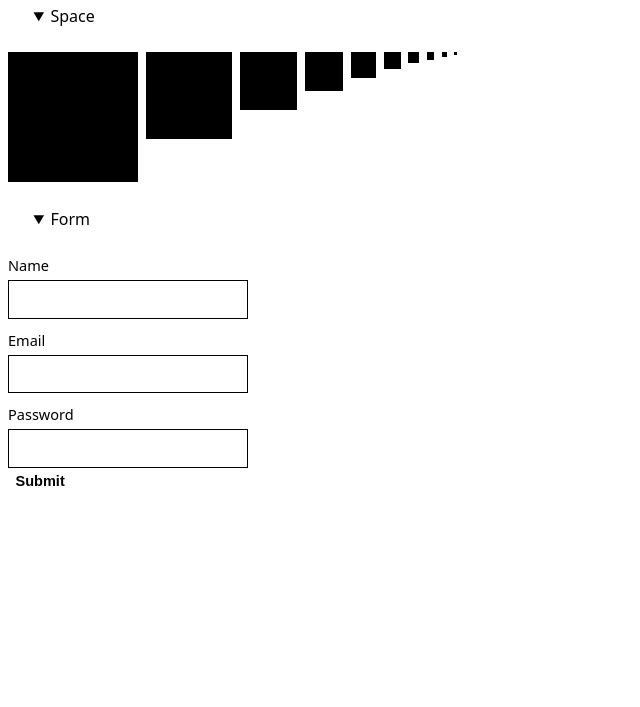
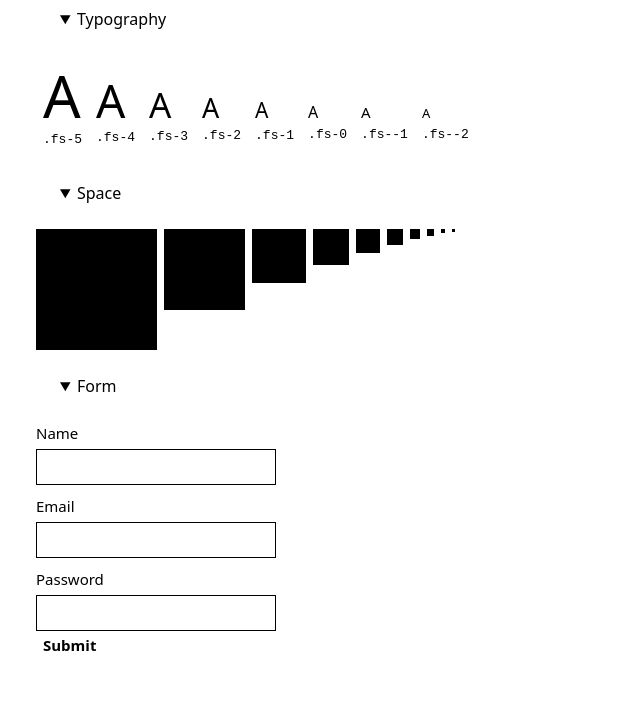
Before and after one commit to jberglund/czz, a website: page index.html in a window 1280 px wide. Shown: the part 93-800 px from the top of the page, without its empty margins (0-640 px from the left). Drawn offline with Linux system fonts and the light colour scheme.

Commit message:
Update typography and spacing styles; increment version to 1.0.1

```diff
--- a/index.html
+++ b/index.html
@@ -3,8 +3,41 @@
     <title>Home</title>
     <link rel="stylesheet" type="text/css" href="styles/index.css" />
   </head>
-  <body>
+  <body class="p-xl">
     <h1>snaccs</h1>
+
+    <details open>
+      <summary class="p-l">Typography</summary>
+      <div>
+        <flex-stack horizontal="baseline">
+          <flex-stack class="p-xs" align="baseline">
+            <div class="t-center fs-5 fw-bold t-baseline">A</div>
+            <pre class="t-center fs--2 t-baseline">.fs-5</pre></flex-stack
+          ><flex-stack class="p-xs" align="baseline">
+            <div class="t-center fs-4 fw-bold t-baseline">A</div>
+            <pre class="t-center fs--2 t-baseline">.fs-4</pre></flex-stack
+          ><flex-stack class="p-xs" align="baseline">
+            <div class="t-center fs-3 fw-bold t-baseline">A</div>
+            <pre class="t-center fs--2 t-baseline">.fs-3</pre></flex-stack
+          ><flex-stack class="p-xs" align="baseline">
+            <div class="t-center fs-2 fw-bold t-baseline">A</div>
+            <pre class="t-center fs--2 t-baseline">.fs-2</pre></flex-stack
+          ><flex-stack class="p-xs" align="baseline">
+            <div class="t-center fs-1 fw-bold t-baseline">A</div>
+            <pre class="t-center fs--2 t-baseline">.fs-1</pre></flex-stack
+          ><flex-stack class="p-xs" align="baseline">
+            <div class="t-center fs-0 fw-bold t-baseline">A</div>
+            <pre class="t-center fs--2 t-baseline">.fs-0</pre></flex-stack
+          ><flex-stack class="p-xs" align="baseline">
+            <div class="t-center fs--1 fw-bold t-baseline">A</div>
+            <pre class="t-center fs--2 t-baseline">.fs--1</pre></flex-stack
+          ><flex-stack class="p-xs" align="baseline">
+            <div class="t-center fs--2 fw-bold t-baseline">A</div>
+            <pre class="t-center fs--2 t-baseline">.fs--2</pre>
+          </flex-stack>
+        </flex-stack>
+      </div>
+    </details>
 
     <details open>
       <summary class="p-l">Space</summary>
--- a/package.json
+++ b/package.json
@@ -1,6 +1,6 @@
 {
   "name": "snaccs",
-  "version": "1.0.0",
+  "version": "1.0.1",
   "main": "styles/index.css",
   "license": "MIT",
   "files": [
--- a/styles/font.css
+++ b/styles/font.css
@@ -57,60 +57,84 @@
   --_font-size-max--1: calc(1rem * pow(var(--typescale-max), -1));
   --_font-size-max--2: calc(1rem * pow(var(--typescale-max), -2));
 
-  --font-size-0: clamp(
+  --font-size-0: round(
+    clamp(
       var(--_font-size-min-0),
       var(--_font-size-min-0) +
         (var(--curve) * (var(--_font-size-max-0) - var(--_font-size-min-0))),
       var(--_font-size-max-0)
+    ),
+    var(--rounding-interval)
   );
 
-  --font-size-1: clamp(
+  --font-size-1: round(
+    clamp(
       var(--_font-size-min-1),
       var(--_font-size-min-1) +
         (var(--curve) * (var(--_font-size-max-1) - var(--_font-size-min-1))),
       var(--_font-size-max-1)
+    ),
+    var(--rounding-interval)
   );
 
-  --font-size-2: clamp(
+  --font-size-2: round(
+    clamp(
       var(--_font-size-min-2),
       var(--_font-size-min-2) +
         (var(--curve) * (var(--_font-size-max-2) - var(--_font-size-min-2))),
       var(--_font-size-max-2)
+    ),
+    var(--rounding-interval)
   );
 
-  --font-size-3: clamp(
+  --font-size-3: round(
+    clamp(
       var(--_font-size-min-3),
       var(--_font-size-min-3) +
         (var(--curve) * (var(--_font-size-max-3) - var(--_font-size-min-3))),
       var(--_font-size-max-3)
+    ),
+    var(--rounding-interval)
   );
 
-  --font-size-4: clamp(
+  --font-size-4: round(
+    clamp(
       var(--_font-size-min-4),
       var(--_font-size-min-4) +
         (var(--curve) * (var(--_font-size-max-4) - var(--_font-size-min-4))),
       var(--_font-size-max-4)
+    ),
+    var(--rounding-interval)
   );
 
-  --font-size-5: clamp(
+  --font-size-5: round(
+    clamp(
       var(--_font-size-min-5),
       var(--_font-size-min-5) +
         (var(--curve) * (var(--_font-size-max-5) - var(--_font-size-min-5))),
       var(--_font-size-max-5)
+    ),
+    var(--rounding-interval)
   );
 
-  --font-size--1: clamp(
+  --font-size--1: round(
+    clamp(
       var(--_font-size-min--1),
       var(--_font-size-min--1) +
         (var(--curve) * (var(--_font-size-max--1) - var(--_font-size-min--1))),
       var(--_font-size-max--1)
+    ),
+    var(--rounding-interval)
   );
 
-  --font-size--2: clamp(
+  --font-size--2: round(
+    clamp(
       var(--_font-size-min--2),
       var(--_font-size-min--2) +
         (var(--curve) * (var(--_font-size-max--2) - var(--_font-size-min--2))),
       var(--_font-size-max--2)
+    ),
+    var(--rounding-interval)
   );
 }
 
--- a/styles/index.css
+++ b/styles/index.css
@@ -1,3 +1,4 @@
+@import url("./reset.css") layer(reset);
 @import url("./space.css") layer(space);
 
 @import url("./input.css") layer(input);
--- a/styles/reset.css
+++ b/styles/reset.css
@@ -6,6 +6,52 @@
   padding: 0;
 }
 
+:where(body, html) {
+  height: 100%;
+  scroll-behavior: smooth;
+}
 body {
-  min-height: 100vh;
+  line-height: 1.5;
+  -webkit-font-smoothing: antialiased;
 }
+:where(*) {
+  line-height: calc(1em + 0.5rem);
+}
+
+html:focus-within {
+  scroll-behavior: smooth;
+}
+
+a:not([class]) {
+  text-decoration-skip-ink: auto;
+}
+
+:where(input, button, textarea, select) {
+  font: inherit;
+}
+
+:where(p, h1, h2, h3, h4, h5, h6) {
+  overflow-wrap: break-word;
+}
+
+:where(p) {
+  text-wrap: pretty;
+}
+:where(h1, h2, h3, h4, h5, h6) {
+  text-wrap: balance;
+}
+
+@media (prefers-reduced-motion: reduce) {
+  html:focus-within {
+    scroll-behavior: auto;
+  }
+  *,
+  *::before,
+  *::after {
+    animation-duration: 0.01ms !important;
+    animation-iteration-count: 1 !important;
+    transition-duration: 0.01ms !important;
+    scroll-behavior: auto !important;
+    transition: none;
+  }
+}
--- a/styles/space.css
+++ b/styles/space.css
@@ -7,9 +7,9 @@
 :root {
   font-family: system-ui;
   font-size: 1rem;
-  --rounding-interval: 0.5px;
+  --rounding-interval: 1px;
   /* try other units, such as rex, rlh, etc. https://developer.mozilla.org/en-US/docs/Web/CSS/length#relative_length_units_based_on_root_elements_font */
-  --base-space-unit: 2rex;
+  --base-space-unit: 1rem;
 
   --space-4xl: round(
     down,
```
Lines whose indentation alone changed are shown as unchanged.
